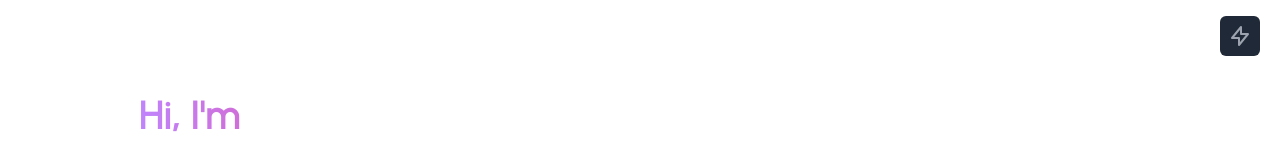
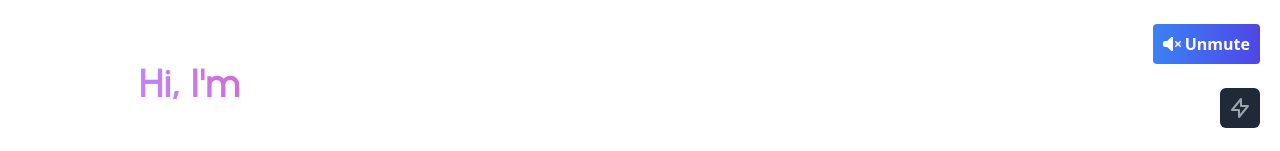
Before and after one commit to AbinashSarania/portfolio_main, a React (Create React App) app: page / in a window 1280 px wide. Shown: the top 151 px of the page. Built offline with nearby package versions, Linux system fonts and the light colour scheme; no server answers.

Commit message:
added a music button

```diff
--- a/src/components/Home.js
+++ b/src/components/Home.js
@@ -6,6 +6,7 @@ import { Footer } from "./Footer";
 import ChatBot from "./Chatbot";
 import Contact from "./Contact";
 import Skills from "./Skills";
+import MusicButton from "./MusicButton";
 
 const Hero = () => {
   const [isDarkMode, setIsDarkMode] = useState(false);
@@ -15,18 +16,22 @@ const Hero = () => {
   };
 
 
+
   function handleDownload() {
     fileDownload('../assets/Abinash Sarania(Resume).pdf', 'Abinash Sarania(Resume).pdf');
   }
 
   return (
     <div>
+
       <div className={` flex-col mx-auto items-center overflow-x:hidden ${isDarkMode ? 'bg-black text-white' : 'bg-white text-gray-900'}`} style={{ overflowX: 'hidden' }}>
-        <header className="px-4 py-4">
-          <div className=" fixed right-5 ">
+        <header className=" pt-6 fixed right-5">
+        <MusicButton />
+          <div className=" fixed right-5 pt-6 ">
+
             <button
               type="button"
-              className={`${isDarkMode ? 'bg-yellow-400' : 'bg-gray-800'} inline-flex items-center justify-center p-2 rounded-md text-gray-400 hover:text-gray-500 focus:outline-none focus:ring-2 focus:ring-offset-2 focus:ring-indigo-500`}
+              className={`${isDarkMode ? 'bg-yellow-400' : 'bg-gray-800'} inline-flex items-center justify-center p-2 rounded-md text-gray-400 hover:text-gray-500 focus:outline-none focus:ring-2 focus:ring-offset-2 focus:ring-indigo-500 pt-`}
               aria-label="Toggle dark mode"
               onClick={handleToggleMode}
             >
--- /dev/null
+++ b/src/components/MusicButton.js
@@ -0,0 +1,40 @@
+import React, { useState, useRef } from "react";
+import musicFile from "../assets/themesong.mp3";
+import { faVolumeMute, faVolumeUp } from "@fortawesome/free-solid-svg-icons";
+import { FontAwesomeIcon } from "@fortawesome/react-fontawesome";
+
+
+const AudioPlayer = () => {
+    const [isMuted, setIsMuted] = useState(true);
+    const audioRef = useRef(null);
+
+    const handleToggleMute = () => {
+        const audio = audioRef.current;
+
+        if (audio) {
+            audio.muted = !audio.muted;
+            setIsMuted(audio.muted);
+        }
+    };
+
+    return (
+        <div>
+            <audio ref={audioRef} autoPlay loop muted={isMuted}>
+                <source src={musicFile} type="audio/mpeg" />
+            </audio>
+            <button
+  onClick={handleToggleMute}
+  className="bg-gradient-to-r from-blue-500 to-indigo-600 hover:bg-blue-700 text-white font-bold py-2 px-2.5 rounded"
+>
+  {isMuted ? (
+    <FontAwesomeIcon icon={faVolumeMute} className="mr-1" />
+  ) : (
+    <FontAwesomeIcon icon={faVolumeUp} className="mr-1" />
+  )}
+  {isMuted ? "Unmute" : "Mute"}
+</button>
+        </div>
+    );
+};
+
+export default AudioPlayer;
```
Also changed, not shown: 1 other file (tests, documents, lock files or other folders).
